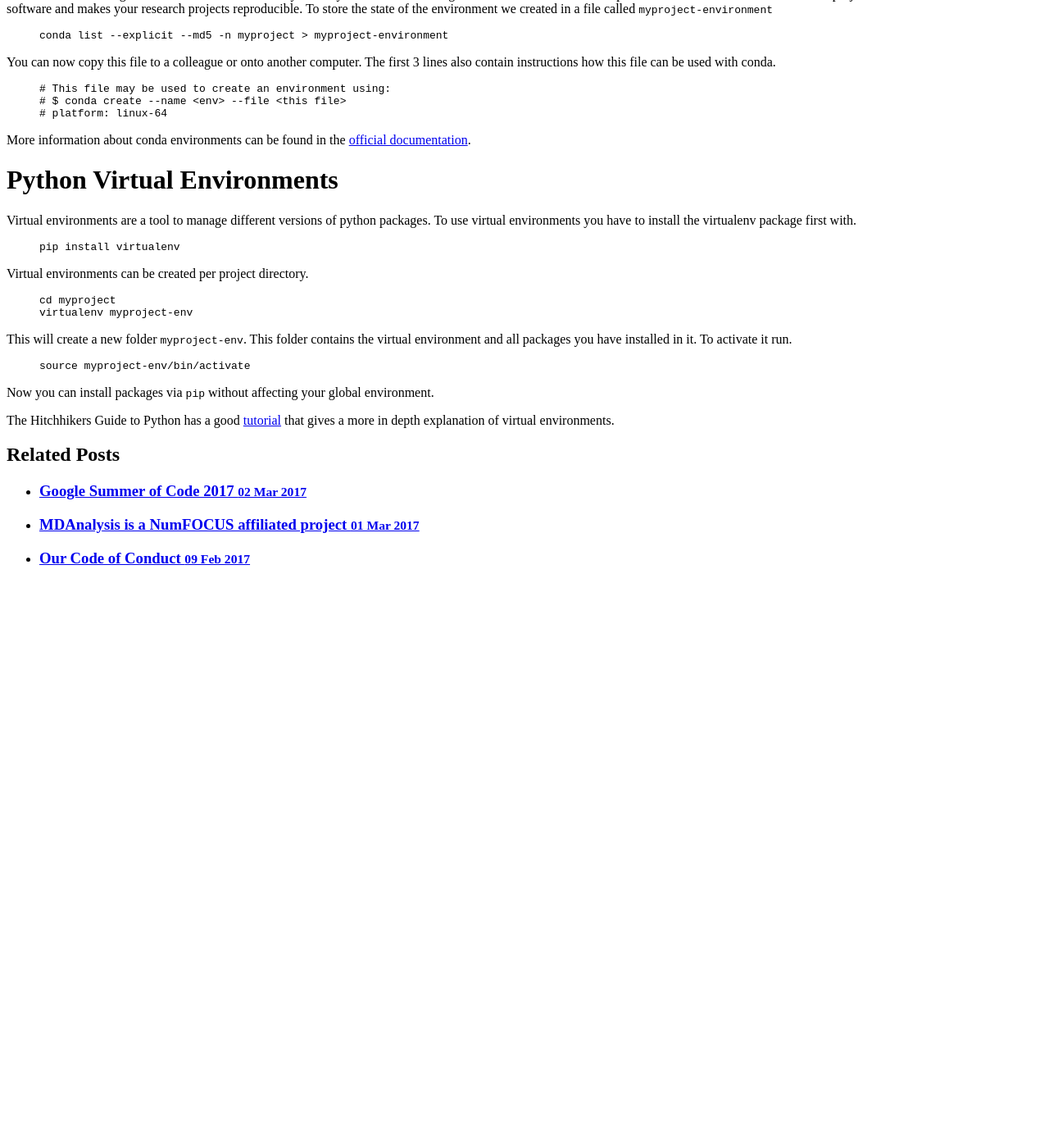
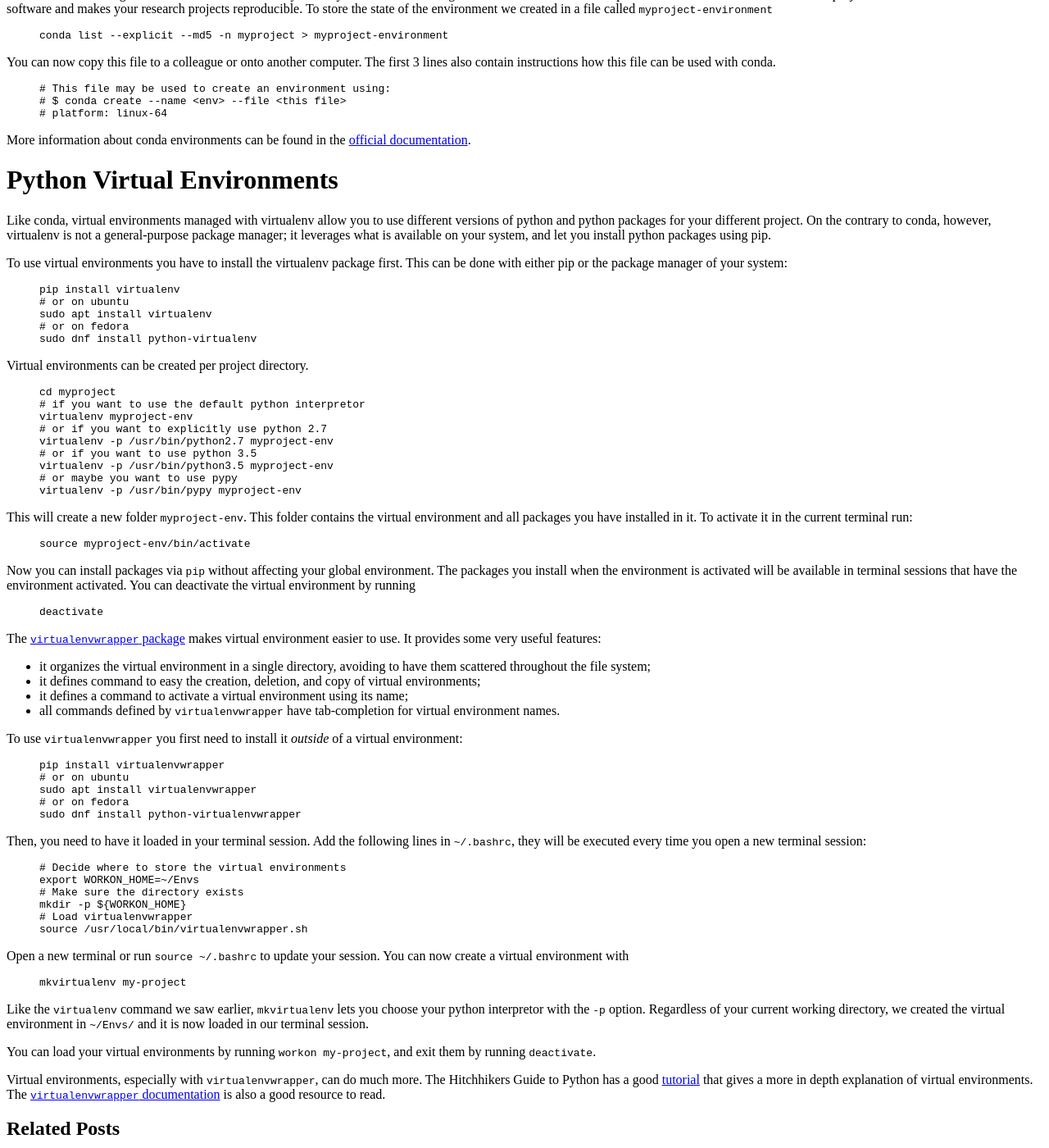
Before and after one commit to MDAnalysis/MDAnalysis.github.io, a Jekyll site: the page built from _posts/2017-11-11-environments.md, in a window 1280 px wide and 1400 px high, scrolled down 864 px. Shown: the whole window at 82% size. Built offline with Jekyll 4.4.1, drawn with Linux system fonts in a browser that asks for light colours; comment, search, counter and statistics services are not loaded; before the commit the page ends 1574 px from its top, so only the background shows below that; some of the changed text lies outside the part shown.

Commit message:
expand on virtualenv

```diff
--- a/_posts/2017-11-11-environments.md
+++ b/_posts/2017-11-11-environments.md
@@ -24,8 +24,7 @@ research projects.
 scientific applications. It is mostly used for Python packages but the system
 can be used with any programs. The [conda-forge](https://conda-forge.github.io/)
 community also provides a large collection of scientific software for Python, R
-and perl. Conda should be your first choice to manage different software
-versions.
+and perl.
 
 In this guide we will concentrate only on creating and managing environments
 with conda. For more information on general installation of package please refer
@@ -87,29 +86,107 @@ the [official documentation](https://conda.io/docs/using/envs.html).
 
 # Python Virtual Environments
 
-Virtual environments are a tool to manage different versions of python packages.
-To use virtual environments you have to install the virtualenv package first with.
+Like conda, virtual environments managed with virtualenv allow you to use
+different versions of python and python packages for your different project. On
+the contrary to conda, however, virtualenv is not a general-purpose package
+manager; it leverages what is available on your system, and let you install
+python packages using pip.
+
+To use virtual environments you have to install the virtualenv package first.
+This can be done with either pip or the package manager of your system:
 
 {% highlight bash %}
 pip install virtualenv
+# or on ubuntu
+sudo apt install virtualenv
+# or on fedora
+sudo dnf install python-virtualenv
 {% endhighlight %}
 
 Virtual environments can be created per project directory.
 
 {% highlight bash %}
 cd myproject
+# if you want to use the default python interpretor
 virtualenv myproject-env
+# or if you want to explicitly use python 2.7
+virtualenv -p /usr/bin/python2.7 myproject-env
+# or if you want to use python 3.5
+virtualenv -p /usr/bin/python3.5 myproject-env
+# or maybe you want to use pypy
+virtualenv -p /usr/bin/pypy myproject-env
 {% endhighlight %}
 
 This will create a new folder `myproject-env`. This folder contains the virtual
-environment and all packages you have installed in it. To activate it run.
+environment and all packages you have installed in it. To activate it in the
+current terminal run:
 
 {% highlight bash %}
 source myproject-env/bin/activate
 {% endhighlight %}
 
-Now you can install packages via `pip` without affecting your global environment.
+Now you can install packages via `pip` without affecting your global
+environment. The packages you install when the environment is activated will be
+available in terminal sessions that have the environment activated. You can
+deactivate the virtual environment by running
 
-The Hitchhikers Guide to Python has a
-good [tutorial](http://docs.python-guide.org/en/latest/dev/virtualenvs/) that
-gives a more in depth explanation of virtual environments.
+{% highlight bash %}
+deactivate
+{% endhighlight %}
+
+The [`virtualenvwrapper` package](https://virtualenvwrapper.readthedocs.io)
+makes virtual environment easier to use. It provides some very useful features:
+
+* it organizes the virtual environment in a single directory, avoiding to have
+  them scattered throughout the file system;
+* it defines command to easy the creation, deletion, and copy of virtual
+  environments;
+* it defines a command to activate a virtual environment using its name;
+* all commands defined by `virtualenvwrapper` have tab-completion for virtual
+  environment names.
+
+To use `virtualenvwrapper` you first need to install it *outside* of a virtual
+environment:
+
+{% highlight bash %}
+pip install virtualenvwrapper
+# or on ubuntu
+sudo apt install virtualenvwrapper
+# or on fedora
+sudo dnf install python-virtualenvwrapper
+{% endhighlight %}
+
+Then, you need to have it loaded in your terminal session. Add the following
+lines in `~/.bashrc`, they will be executed every time you open a new terminal
+session:
+
+{% highlight bash %}
+# Decide where to store the virtual environments
+export WORKON_HOME=~/Envs
+# Make sure the directory exists
+mkdir -p ${WORKON_HOME}
+# Load virtualenvwrapper
+source /usr/local/bin/virtualenvwrapper.sh
+{% endhighlight %}
+
+Open a new terminal or run `source ~/.bashrc` to update your session. You can
+now create a virtual environment with
+
+{% highlight bash %}
+mkvirtualenv my-project
+{% endhighlight %}
+
+Like the `virtualenv` command we saw earlier, `mkvirtualenv` lets you choose
+your python interpretor with the `-p` option. Regardless of your current
+working directory, we created the virtual environment in `~/Envs/` and it is
+now loaded in our terminal session.
+
+You can load your virtual environments by running `workon my-project`, and
+exit them by running `deactivate`.
+
+Virtual environments, especially with `virtualenvwrapper`, can do much more.
+The Hitchhikers Guide to Python has a good
+[tutorial](http://docs.python-guide.org/en/latest/dev/virtualenvs/) that
+gives a more in depth explanation of virtual environments. The
+[`virtualenvwrapper` documentation](https://virtualenvwrapper.readthedocs.io)
+is also a good resource to read.
```
